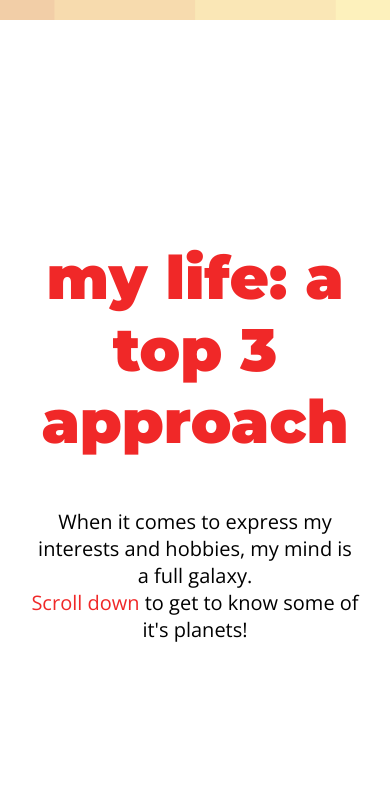
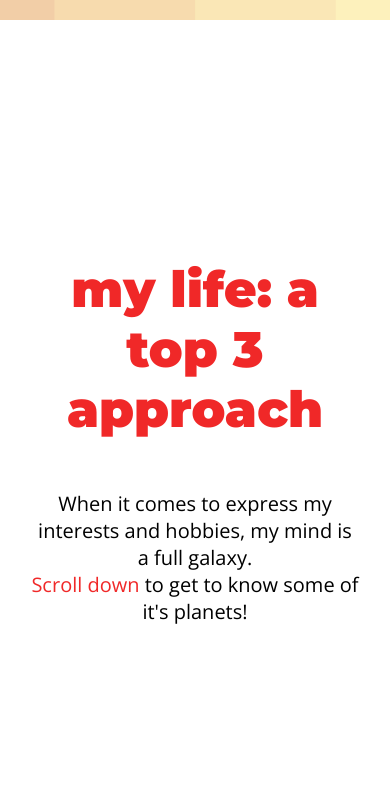
Before and after one commit to nubiaferr/singlepage-nubiaferr, a plain HTML site: page index.html in a window 390 px wide. Shown: the part 824-1610 px from the top of the page. Drawn offline with nearby package versions, Linux system fonts and the light colour scheme.

Commit message:
Update media-queries.css
Gallery pictures' height set to auto, no overflow-x anymore and new default text align for mobile

```diff
--- a/assets/css/media-queries.css
+++ b/assets/css/media-queries.css
@@ -4,13 +4,22 @@
 
 @media (max-width: 800px){
 
+    *{
+        overflow-x: hidden;
+    }
+
     h2{
-        font-size: 6rem;
+        font-size: 5rem;
+        text-align: center;
+    }
+
+    p{
         text-align: center;
     }
 
     .intro-content h2{
         text-align: left;
+        font-size: 6rem;
     }
 
 
@@ -26,6 +35,7 @@
 
     .gallery-img img{
         width: 100%;
+        height: auto;
     }
 
     .grid-gallery{
```
